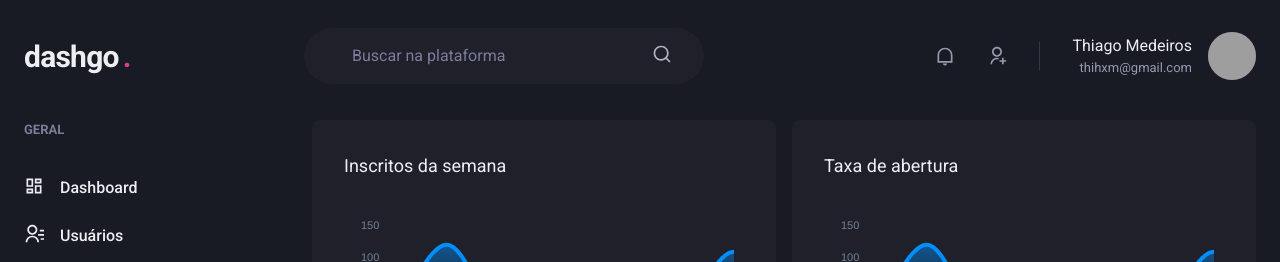
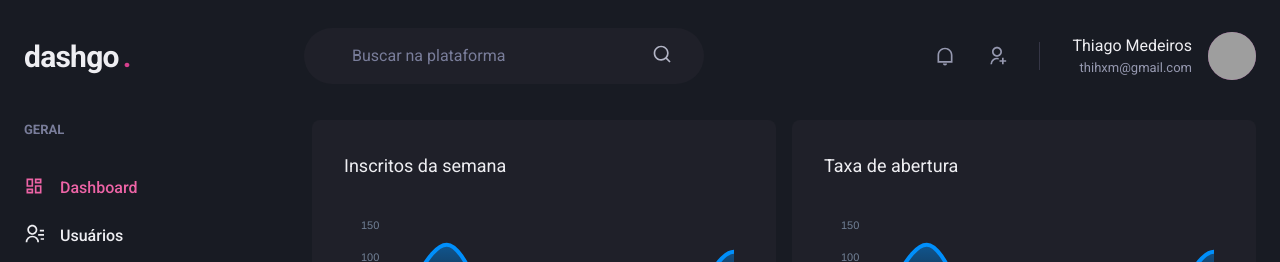
Before and after one commit to thihxm/Nextjs-Dashboard, a Next.js app: page /dashboard in a window 1280 px wide. Shown: the top 262 px of the page. Built offline with nearby package versions, Linux system fonts and the light colour scheme; grey boxes are pictures that could not be loaded.

Commit message:
Active link styles

```diff
--- /dev/null
+++ b/src/components/ActiveLink.tsx
@@ -0,0 +1,33 @@
+import Link, { LinkProps } from 'next/link'
+import { useRouter } from 'next/router'
+import { cloneElement, ReactElement } from 'react'
+
+interface ActiveLinkProps extends LinkProps {
+  children: ReactElement
+  shouldMatchExactHref?: boolean
+}
+
+export function ActiveLink({
+  children,
+  shouldMatchExactHref = false,
+  ...rest
+}: ActiveLinkProps) {
+  const { asPath } = useRouter()
+
+  let isActive = false
+
+  if (shouldMatchExactHref) {
+    isActive = asPath === rest.href || asPath === rest.as
+  } else {
+    isActive =
+      asPath.startsWith(String(rest.href)) || asPath.startsWith(String(rest.as))
+  }
+
+  return (
+    <Link {...rest}>
+      {cloneElement(children, {
+        color: isActive ? 'pink.400' : 'gray.50',
+      })}
+    </Link>
+  )
+}
--- a/src/components/Sidebar/NavLink.tsx
+++ b/src/components/Sidebar/NavLink.tsx
@@ -1,4 +1,3 @@
-import Link from 'next/link'
 import { ElementType } from 'react'
 
 import {
@@ -8,6 +7,8 @@
   Text,
 } from '@chakra-ui/react'
 
+import { ActiveLink } from '../ActiveLink'
+
 interface NavLinkProps extends ChackraLinkProps {
   icon: ElementType
   href: string
@@ -16,13 +17,13 @@
 
 export function NavLink({ icon, href, children, ...rest }: NavLinkProps) {
   return (
-    <Link href={href} passHref>
+    <ActiveLink href={href} passHref>
       <ChackraLink display="flex" align="center" py="1" {...rest}>
         <Icon as={icon} fontSize="20" />
         <Text ml="4" fontWeight="medium">
           {children}
         </Text>
       </ChackraLink>
-    </Link>
+    </ActiveLink>
   )
 }
```
